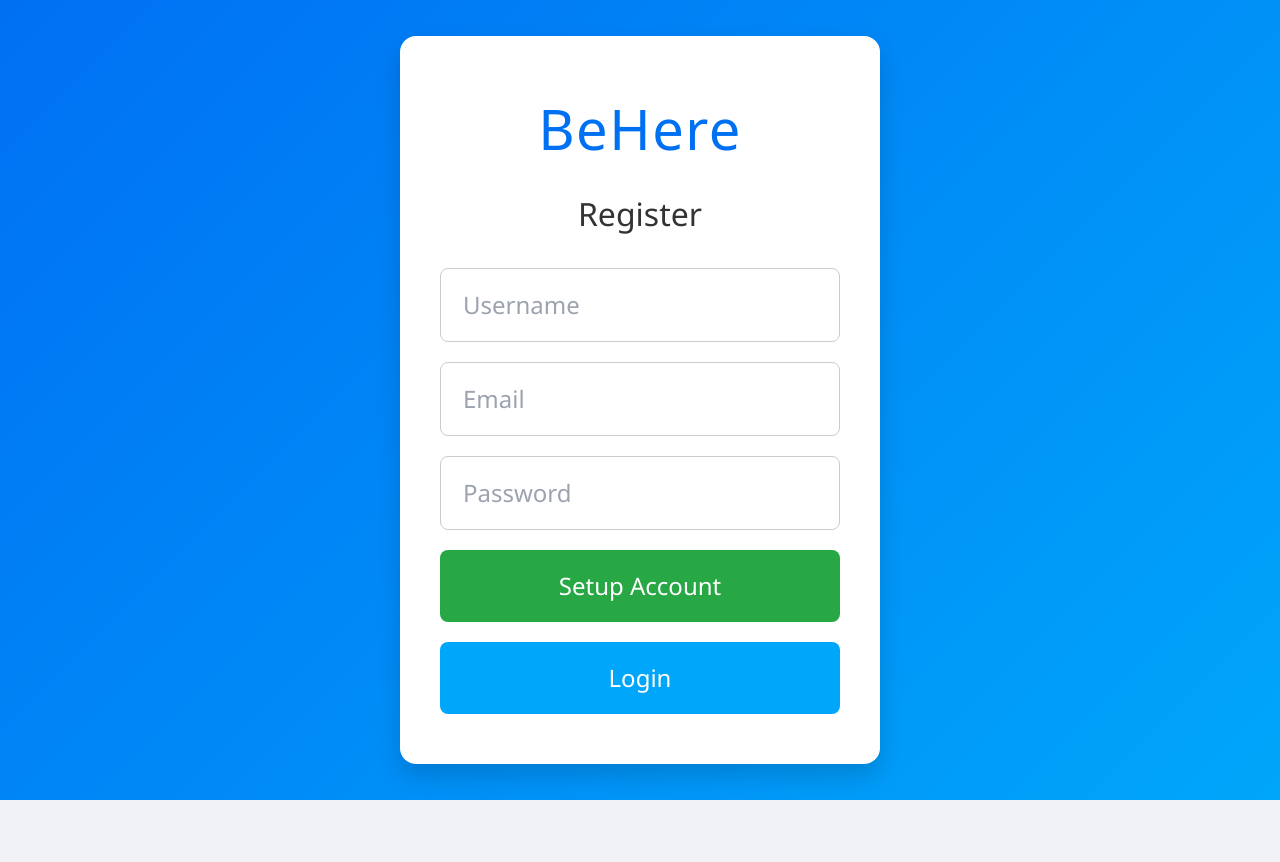
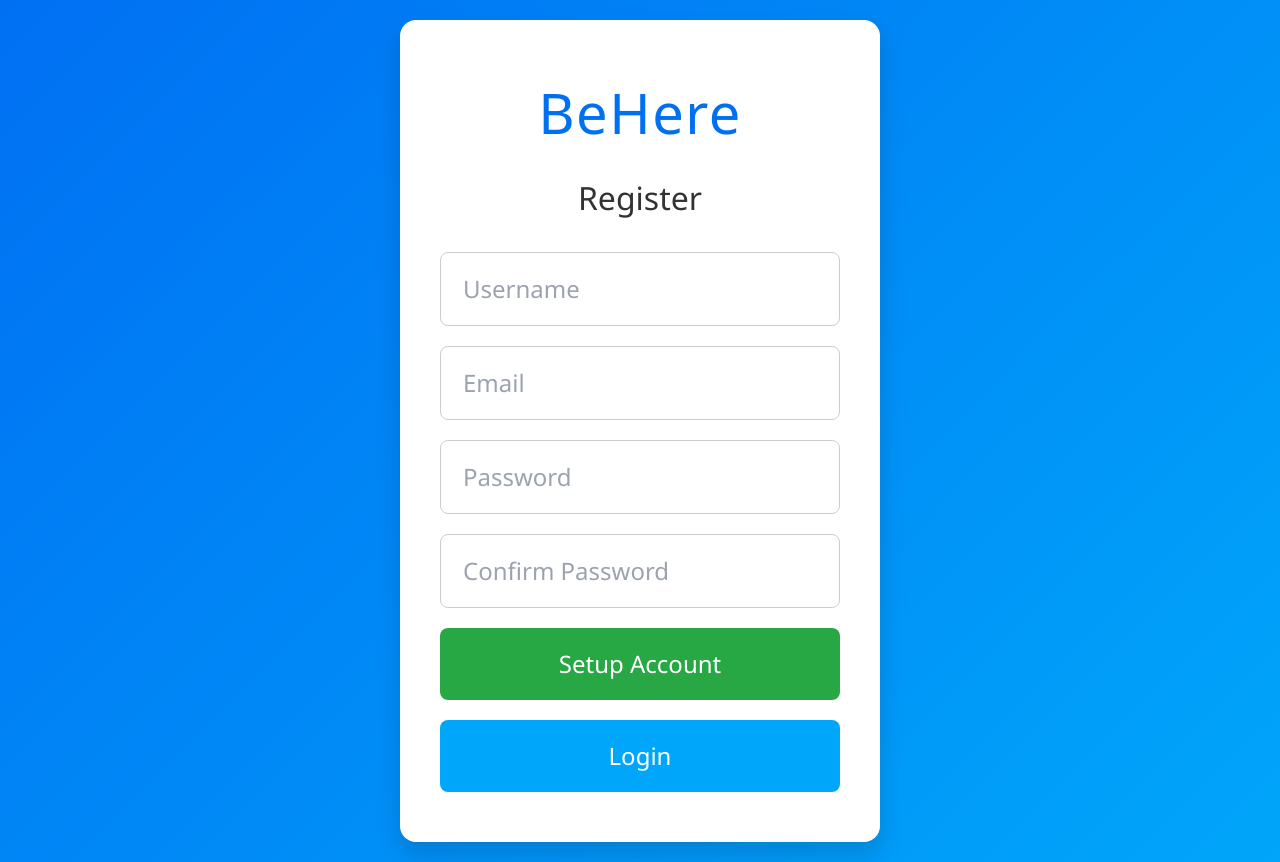
Before and after one commit to kareemIt/BeHere, a Next.js app in the folder socialmedia-frontend/: page /Routes/register in a window 1280 px wide. Before the commit the page ends 800 px from the top, so only its background shows below. Built offline with nearby package versions, Linux system fonts and the light colour scheme; no server answers.

Commit message:
jen update

```diff
--- a/socialmedia-frontend/app/Routes/home/page.js
+++ b/socialmedia-frontend/app/Routes/home/page.js
@@ -60,7 +60,7 @@ const Home = () => {
 
       } catch (error) {
         console.error('Auth verification error:', error);
-        router.push('/login');
+        router.push('/Routes/login');
       }
     };
 
--- a/socialmedia-frontend/app/Routes/register/page.js
+++ b/socialmedia-frontend/app/Routes/register/page.js
@@ -8,12 +8,17 @@ const Register = () => {
   const [username, setUsername] = useState("");
   const [email, setEmail] = useState("");
   const [password, setPassword] = useState("");
+  const [confirmPassword, setConfirmPassword] = useState("");
   const [message, setMessage] = useState("");
 
   const BACKEND_URL = process.env.NEXT_PUBLIC_BACKEND_URL;
 
   const handleSubmit = async (e) => {
     e.preventDefault();
+    if (password !== confirmPassword) {
+      setMessage("Passwords do not match");
+      return;
+    }
     const response = await fetch(`${BACKEND_URL}/users`, {
       method: "POST",
       headers: {
@@ -53,6 +58,12 @@ const Register = () => {
             value={password}
             onChange={(e) => setPassword(e.target.value)}
           />
+            <input
+            type="password"
+            placeholder="Confirm Password"
+            value={confirmPassword}
+            onChange={(e) => setConfirmPassword(e.target.value)}
+          />
           <button className="setup-button" type="submit">
             Setup Account
           </button>
--- a/socialmedia-frontend/app/friendPost/friendPost.js
+++ b/socialmedia-frontend/app/friendPost/friendPost.js
@@ -9,6 +9,7 @@ const FriendPost = ({ profileId }) => {
   const [posts, setPosts] = useState([]);
   const { fetchWithToken } = useContext(UserContext);
   const userId = localStorage.getItem('userId');
+  const BACKEND_URL = process.env.NEXT_PUBLIC_BACKEND_URL;
 
   useEffect(() => {
     if (!profileId || !userId) {
--- a/socialmedia-frontend/app/utils/withAuth.js
+++ b/socialmedia-frontend/app/utils/withAuth.js
@@ -17,7 +17,7 @@ const withAuth = (WrappedComponent) => {
         if (localToken) {
           try {
             const decoded = jwtDecode(localToken);
-            if (decoded && decoded.userId) {
+            if (decoded && decoded.sub) {
               setUserId(decoded.userId);
               setLoading(false);
             } else {
```
